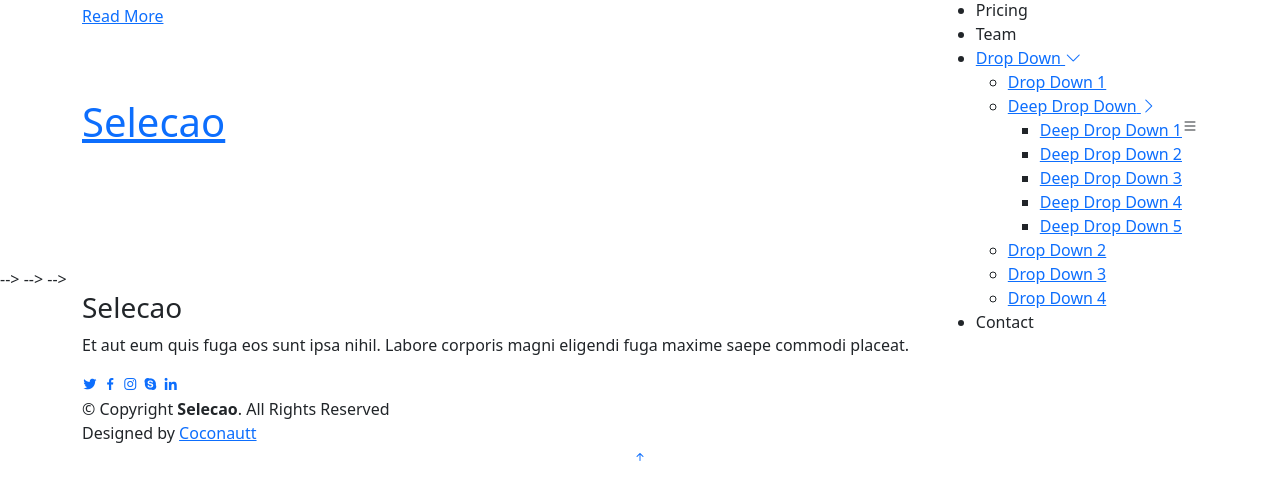
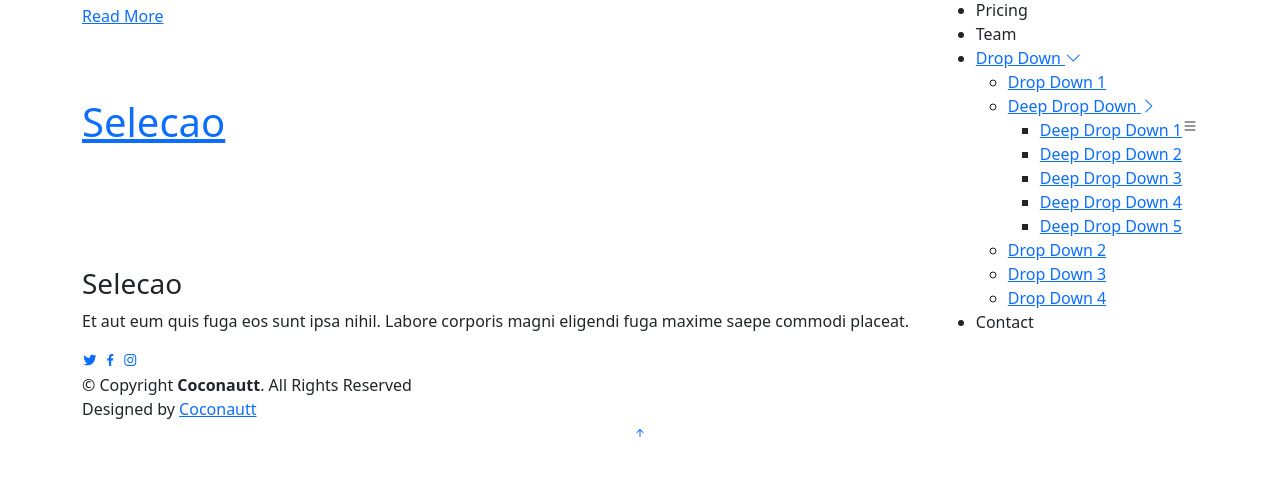
Before and after one commit to Josue-cloudU/Tickets, a Django app: page / in a window 1280 px wide. Shown: the part 106-606 px from the top of the page. Run offline with Django 3.2, Linux system fonts and the light colour scheme; some libraries are stand-ins or nearby versions.

Commit message:
Update base.html

```diff
--- a/templates/base.html
+++ b/templates/base.html
@@ -157,7 +157,7 @@
         </div>
 
       </div>
-    </section><!-- End About Section --> -->
+    </section><!-- End About Section -->
 
     <!-- ======= Features Section ======= -->
     <!-- <section id="features" class="features">
@@ -480,7 +480,7 @@
         </div>
 
       </div>
-    </section><!-- End Portfolio Section --> -->
+    </section><!-- End Portfolio Section -->
 
     <!-- ======= Testimonials Section ======= -->
     <!-- <section id="testimonials" class="testimonials">
@@ -649,7 +649,7 @@
         </div>
 
       </div>
-    </section><!-- End Pricing Section --> -->
+    </section><!-- End Pricing Section -->
 
     <!-- ======= F.A.Q Section ======= -->
     <!-- <section id="faq" class="faq">
@@ -887,11 +887,9 @@
         <a href="#" class="twitter"><i class="bx bxl-twitter"></i></a>
         <a href="#" class="facebook"><i class="bx bxl-facebook"></i></a>
         <a href="#" class="instagram"><i class="bx bxl-instagram"></i></a>
-        <a href="#" class="google-plus"><i class="bx bxl-skype"></i></a>
-        <a href="#" class="linkedin"><i class="bx bxl-linkedin"></i></a>
       </div>
       <div class="copyright">
-        &copy; Copyright <strong><span>Selecao</span></strong>. All Rights Reserved
+        &copy; Copyright <strong><span>Coconautt</span></strong>. All Rights Reserved
       </div>
       <div class="credits">
         <!-- All the links in the footer should remain intact. -->
```
